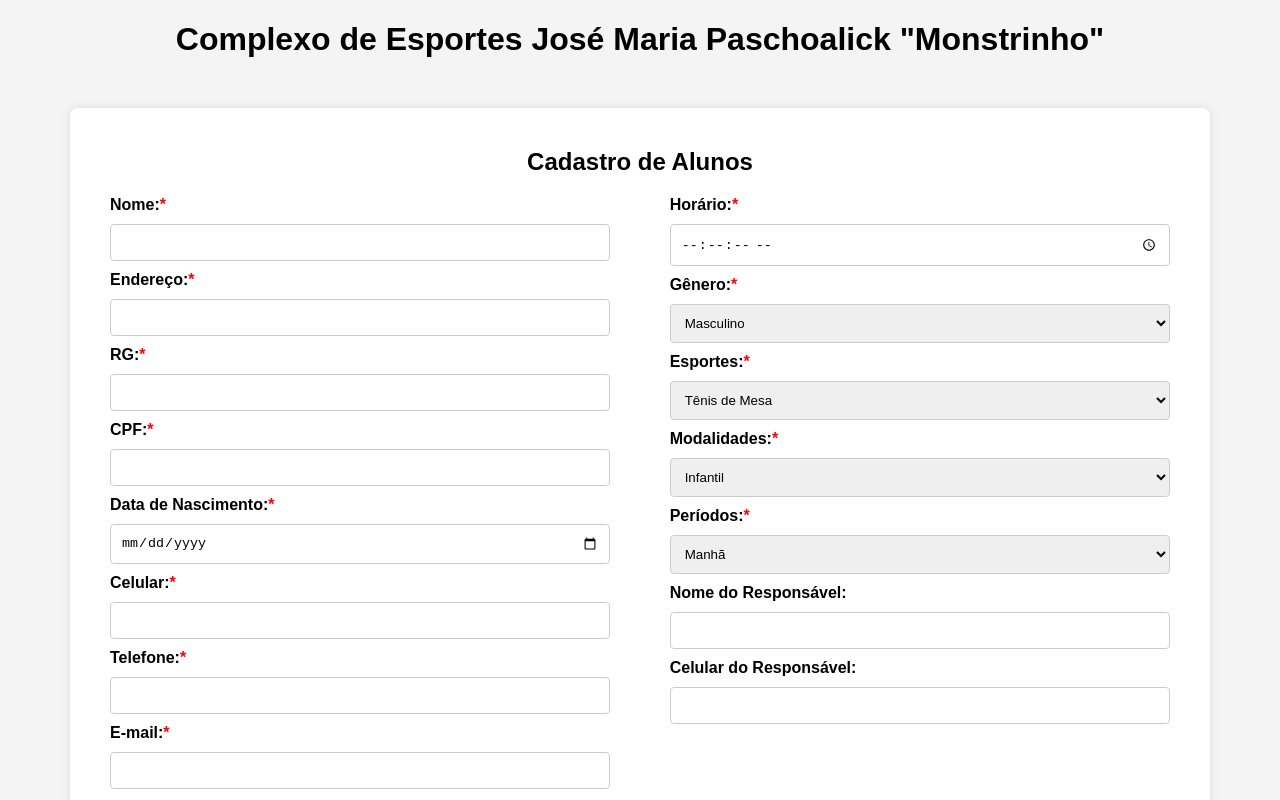
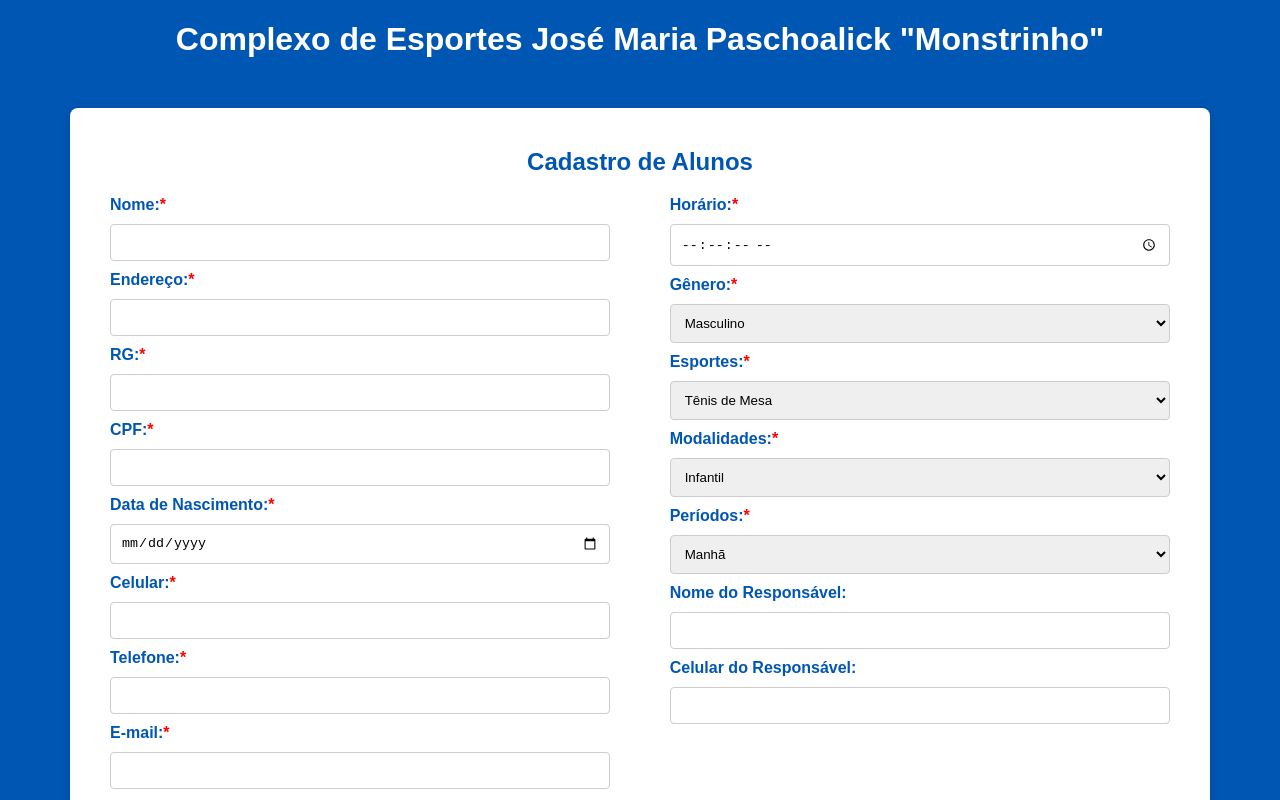
Before and after one commit to DaniloTojeiro/Cadastro-Monstrinho-FrontEnd, a website: page index.html in a window 1280 px wide. Shown: the top 800 px of the page. Drawn offline with nearby package versions, Linux system fonts and the light colour scheme.

Commit message:
id input

```diff
--- a/index.js
+++ b/index.js
@@ -104,6 +104,7 @@ function deletarAluno() {
 function mostrarCampoId() {
     const idField = document.getElementById('idField');
     idField.style.display = 'block';
+    window.scrollTo({ top: 0, behavior: 'smooth' });
 }
 
 function preencherFormulario(aluno) {
--- a/styles.css
+++ b/styles.css
@@ -2,7 +2,11 @@ body {
   font-family: Arial, sans-serif;
   margin: 0;
   padding: 0;
-  background-color: #f4f4f4;
+  background-color: #0056b3;
+  color: #0056b3;
+}
+h1{
+  color: #fff;
 }
 
 .content-center{
```
